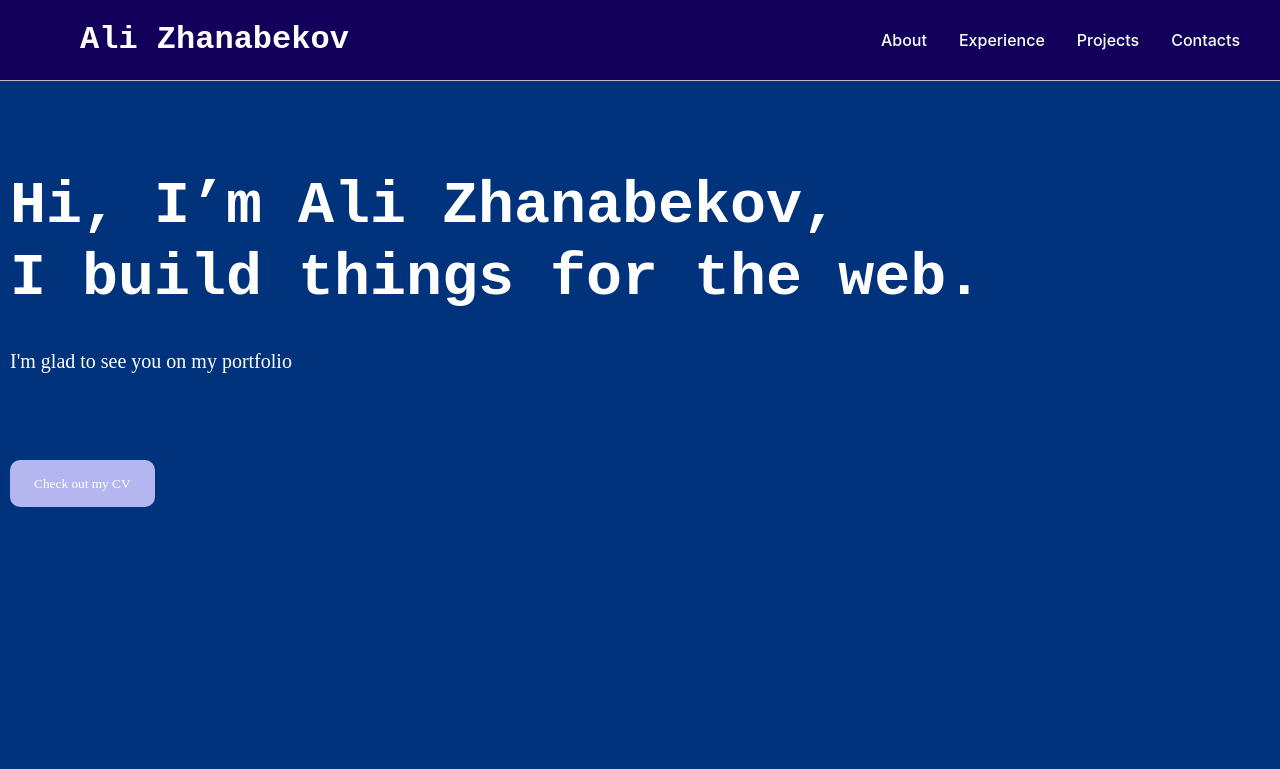
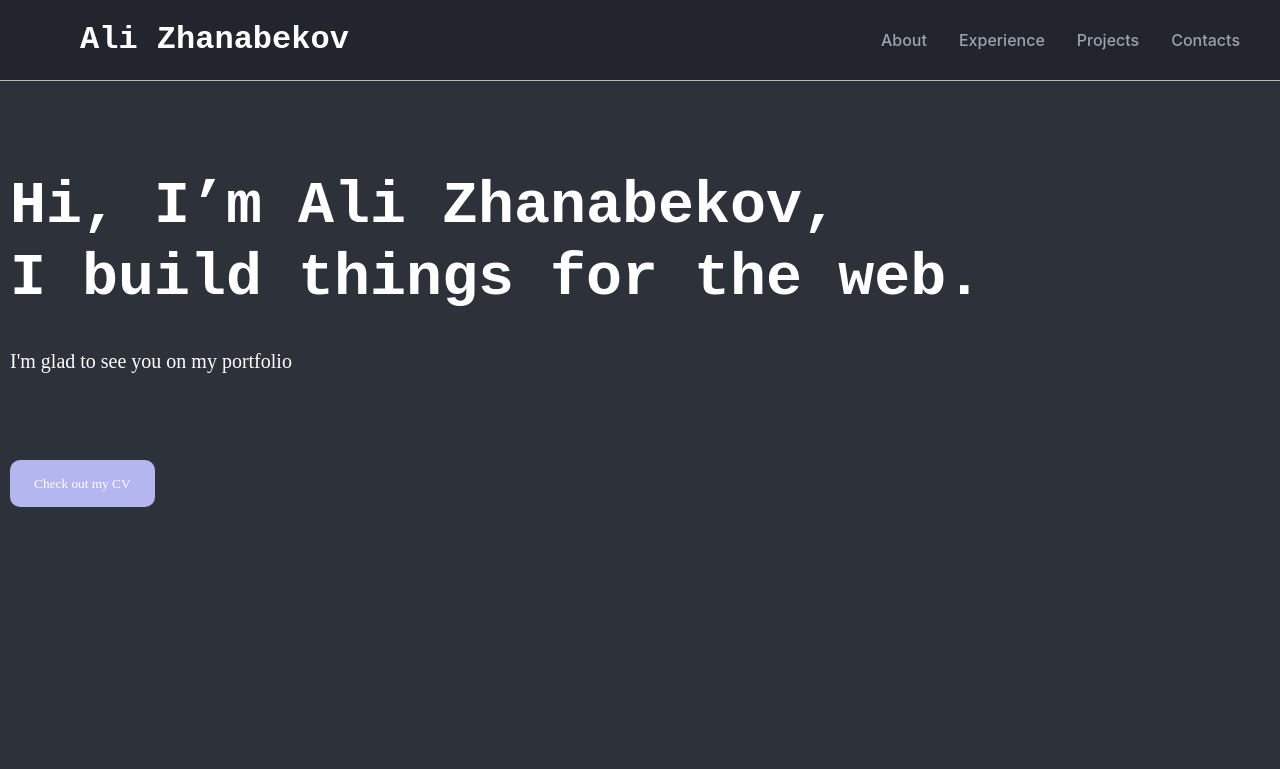
Before and after one commit to gaLeoNnn/nfactorial-contest-24.02.2023, a plain HTML site: page index.html in a window 1280 px wide. Shown: the top 769 px of the page. Drawn offline with Linux system fonts and the light colour scheme; grey boxes are pictures that could not be loaded.

Commit message:
Updated3

```diff
--- a/index.html
+++ b/index.html
@@ -4,7 +4,8 @@
     <meta charset="UTF-8" />
     <meta http-equiv="X-UA-Compatible" content="IE=edge" />
     <meta name="viewport" content="width=device-width, initial-scale=1.0" />
-    <title>Document</title>
+    <title>Ali Zhanabekov</title>
+    <link rel="icon" href="./images/logoA.png" type="image/icon type" />
     <link rel="stylesheet" href="./style.css" />
   </head>
   <body>
@@ -14,13 +15,19 @@
         <nav class="menu">
           <ul class="menu__list">
             <li menu__items>
-              <a class="menu__links" href="#2">About</a>
+              <a class="menu__links" content="About" href="#2">About</a>
             </li>
             <li menu__items>
-              <a class="menu__links" href="#3">Experience</a>
+              <a class="menu__links" content="Experience" href="#3"
+                >Experience</a
+              >
             </li>
-            <li menu__items><a class="menu__links" href="#4">Projects</a></li>
-            <li menu__items><a class="menu__links" href="#5">Contacts</a></li>
+            <li menu__items>
+              <a class="menu__links" content="Projects" href="#4">Projects</a>
+            </li>
+            <li menu__items>
+              <a class="menu__links" content="Contacts" href="#5">Contacts</a>
+            </li>
           </ul>
         </nav>
       </div>
@@ -203,7 +210,7 @@
       <section id="5" class="hello">
         <h1 class="hello__title">Say Hello</h1>
         <p class="hello__text">
-          I’m software developer and this is my twitter.
+          Thank you for your attention, my contacts are below.
         </p>
 
         <div class="hello__img">
--- a/style.css
+++ b/style.css
@@ -41,7 +41,8 @@ body {
   -moz-text-size-adjust: 100%;
   -webkit-text-size-adjust: 100%;
   /* background-color: #130125; */
-  background-color: #00337c;
+  /* background-color: #00337c; */
+  background-color: #2d313a;
 }
 
 input,
@@ -104,7 +105,7 @@ h6 {
   width: 100%;
   z-index: 2;
   /* background-color: #120125; */
-  background-color: #13005a;
+  background-color: #22252d;
 }
 .header-inner {
   padding-top: 30px;
@@ -138,6 +139,9 @@ h6 {
 }
 .menu__links {
   margin-left: 32px;
+  color: #9ea2b1;
+}
+.menu__links:hover {
   color: white;
 }
 .introduce {
```
Also changed, not shown: images/logoA.png (added), 1 other file.
